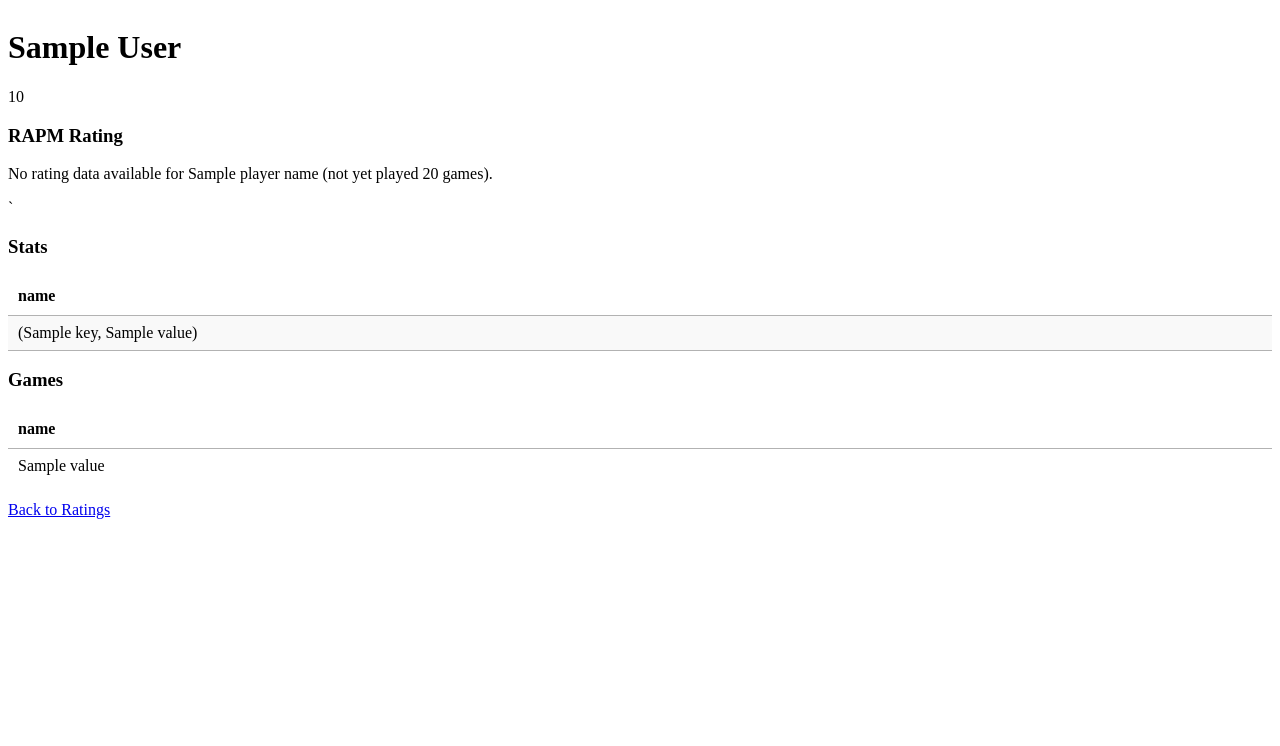
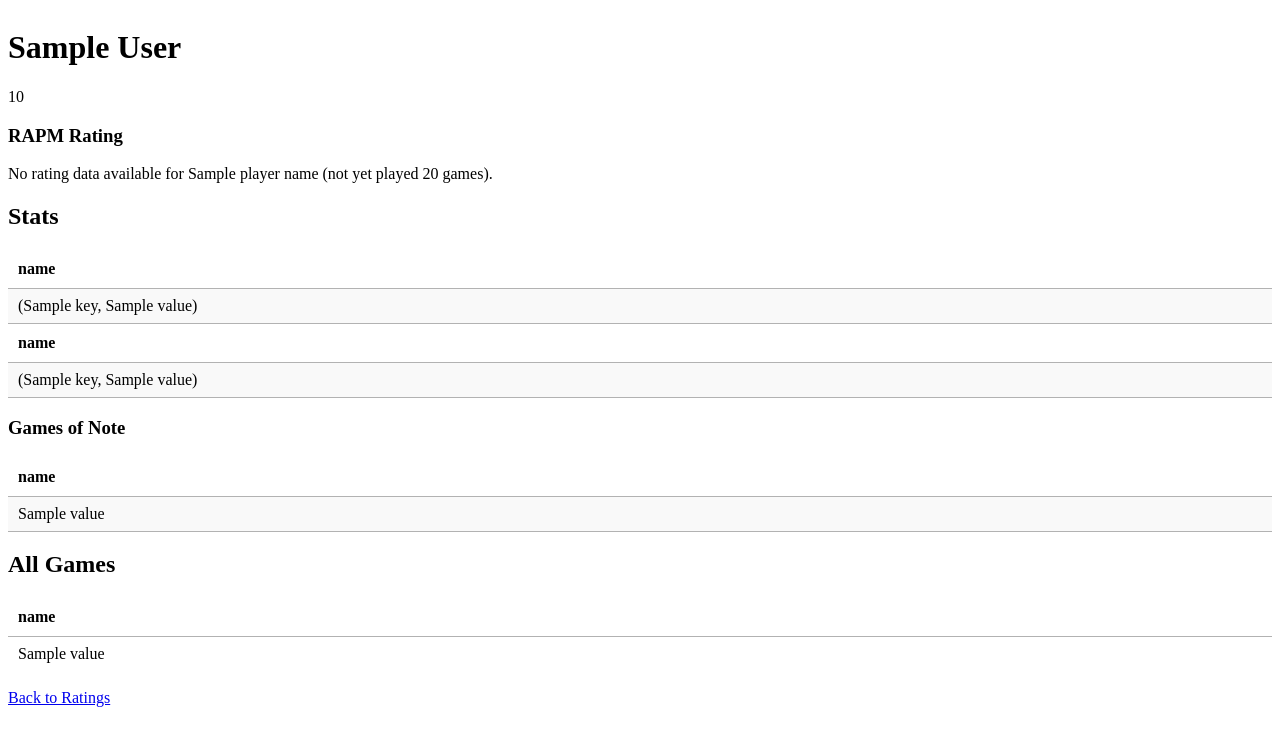
Before and after one commit to jmgjasongardner/naismith-nerds, a Flask app: template flask_app/templates/player.html in a window 1280 px wide. Shown: the top 746 px of the page. Run offline with Flask 3, Linux system fonts and the light colour scheme; the template is opened without the code that fills it: most values are stand-ins (such as "Sample title", 1, 10 or a date in 2020); some libraries are stand-ins or nearby versions.

Commit message:
add logic to calculate player page advanced stats
add count of number of total runs to main page

Brian and Ryan pictures

```diff
--- a/flask_app/app.py
+++ b/flask_app/app.py
@@ -2,7 +2,7 @@ from flask import Flask, render_template
 from flask_app.utility_imports import tooltips
 from collective_bball.eda_main import generate_stats
 from flask_app.web_data_loader import format_stats_for_site, get_model_outputs, combine_tier_ratings, calculate_game_spreads
-from flask_app.player_page_data_loader import create_player_games, load_player_bio_data
+from flask_app.player_page_data_loader import create_player_games, load_player_bio_data, create_player_games_advanced
 import os
 
 app = Flask(__name__, static_folder="../static")
@@ -44,6 +44,7 @@ def home():
     return render_template(
         "index.html",
         stats=stats_data,
+        num_days=len(games_data["GameDate"].unique()),
         games=games_data.to_pandas().drop('Date', axis = 1).to_dict(orient="records"),
         ratings=ratings_data,
         best_lambda=best_lambda,
@@ -58,6 +59,7 @@ def player_page(player_name):
         return "Data not loaded. Please visit the homepage first.", 500
 
     player_games = create_player_games(games_data=games_data, player_name=player_name, player_ratings=ratings_with_small_samples)
+    player_games_advanced, games_of_note = create_player_games_advanced(player_games=player_games, games_data=games_data)
 
     # Check if the player's image exists in "static/player_pics/"
     image_path = f"static/player_pics/{player_name}.png"
@@ -75,6 +77,8 @@ def player_page(player_name):
         player_stats=filter_dictionary(stats_data, player_name),
         player_rating=filter_dictionary(ratings_data, player_name),
         player_games=player_games.to_pandas().drop(['Date', 'Team'], axis=1).to_dict(orient="records"),
+        player_games_advanced=player_games_advanced.to_pandas().to_dict(orient="records"),
+        games_of_note=games_of_note.to_pandas().drop(['Date', 'Team', 'Favorite'], axis=1).to_dict(orient="records"),
         main_tooltip=tooltips.main_tooltip
     )
 
--- a/flask_app/templates/index.html
+++ b/flask_app/templates/index.html
@@ -144,6 +144,7 @@
     <!-- Tab Content -->
     <div class="tab-content stats active">
         <h2>Stats</h2>
+        <h3>From {{ num_days }} Runs Since January 11, 2025</h3>
         {% if stats %}
         <table id="statsTable">
             <thead>
--- a/flask_app/templates/player.html
+++ b/flask_app/templates/player.html
@@ -41,10 +41,10 @@
         <h3>{{ values_list[1] }}</h3>
     {% else %}
         <p>No rating data available for {{ player_name }} (not yet played 20 games).</p>
-    {% endif %}`
+    {% endif %}
 
 
-    <h3>Stats</h3>
+    <h2>Stats</h2>
     {% if player_stats %}
     <table id="statsTable" class="display">
         <thead>
@@ -69,7 +69,65 @@
         <p>No stats available for {{ player_name }}.</p>
     {% endif %}
 
-    <h3>Games</h3>
+
+    {% if player_games_advanced %}
+    <table id="player_games_advancedTable" class="display">
+        <thead>
+            <tr>
+                {% for col in player_games_advanced[0].keys() %}
+                    <th title="{{ main_tooltip.get(col, '') }}">
+                        {{ col }}</th>
+                {% endfor %}
+            </tr>
+        </thead>
+        <tbody>
+            {% for row in player_games_advanced %}
+                <tr>
+                    {% for value in row.values() %}
+                        <td>{{ value }}</td>
+                    {% endfor %}
+                </tr>
+            {% endfor %}
+        </tbody>
+    </table>
+    {% else %}
+        <p>No stats available for {{ player_name }}.</p>
+    {% endif %}
+
+
+    <h3>Games of Note</h3>
+    {% if games_of_note %}
+    <table id="games_of_noteTable" class="display">
+        <thead>
+            <tr>
+                {% for col in games_of_note[0].keys() %}
+                    <th title="{{ main_tooltip.get(col, '') }}">
+                        {{ col }}</th>
+                {% endfor %}
+            </tr>
+        </thead>
+        <tbody>
+            {% for row in games_of_note %}
+                <tr>
+                    {% for key, value in row.items() %}
+                        <td>
+                            {% if key in ['T1', 'T2', 'T3', 'T4', 'O1', 'O2', 'O3', 'O4', 'O5'] %}
+                                <a href="{{ url_for('player_page', player_name=value) }}">{{ value }}</a>
+                            {% else %}
+                                {{ value }}
+                            {% endif %}
+                        </td>
+                    {% endfor %}
+                </tr>
+            {% endfor %}
+        </tbody>
+    </table>
+    {% else %}
+        <p>No stats available for {{ player_name }}.</p>
+    {% endif %}
+
+
+    <h2>All Games</h2>
     {% if player_games %}
     <table id="gamesTable" class="display">
         <thead>
@@ -110,6 +168,18 @@
                 "ordering": false,  // Enable sorting
                 "info": false,  // Show table info (e.g., "Showing 1 to 10 of 50 entries")
             });
+            $('#player_games_advancedTable').DataTable({
+                "paging": false,  // Enable pagination
+                "searching": false,  // Enable search bar
+                "ordering": false,  // Enable sorting
+                "info": false,  // Show table info (e.g., "Showing 1 to 10 of 50 entries")
+            });
+            $('#games_of_noteTable').DataTable({
+                "paging": false,  // Enable pagination
+                "searching": false,  // Enable search bar
+                "ordering": false,  // Enable sorting
+                "info": false,  // Show table info (e.g., "Showing 1 to 10 of 50 entries")
+            });
             $('#gamesTable').DataTable({
                 "paging": true,  // Enable pagination
                 "searching": true,  // Enable search bar
```
Also changed, not shown: flask_app/player_page_data_loader.py (+79 -0 lines), static/player_pics/Brian.png (added), static/player_pics/Ryan.png (added), 1 other file.
